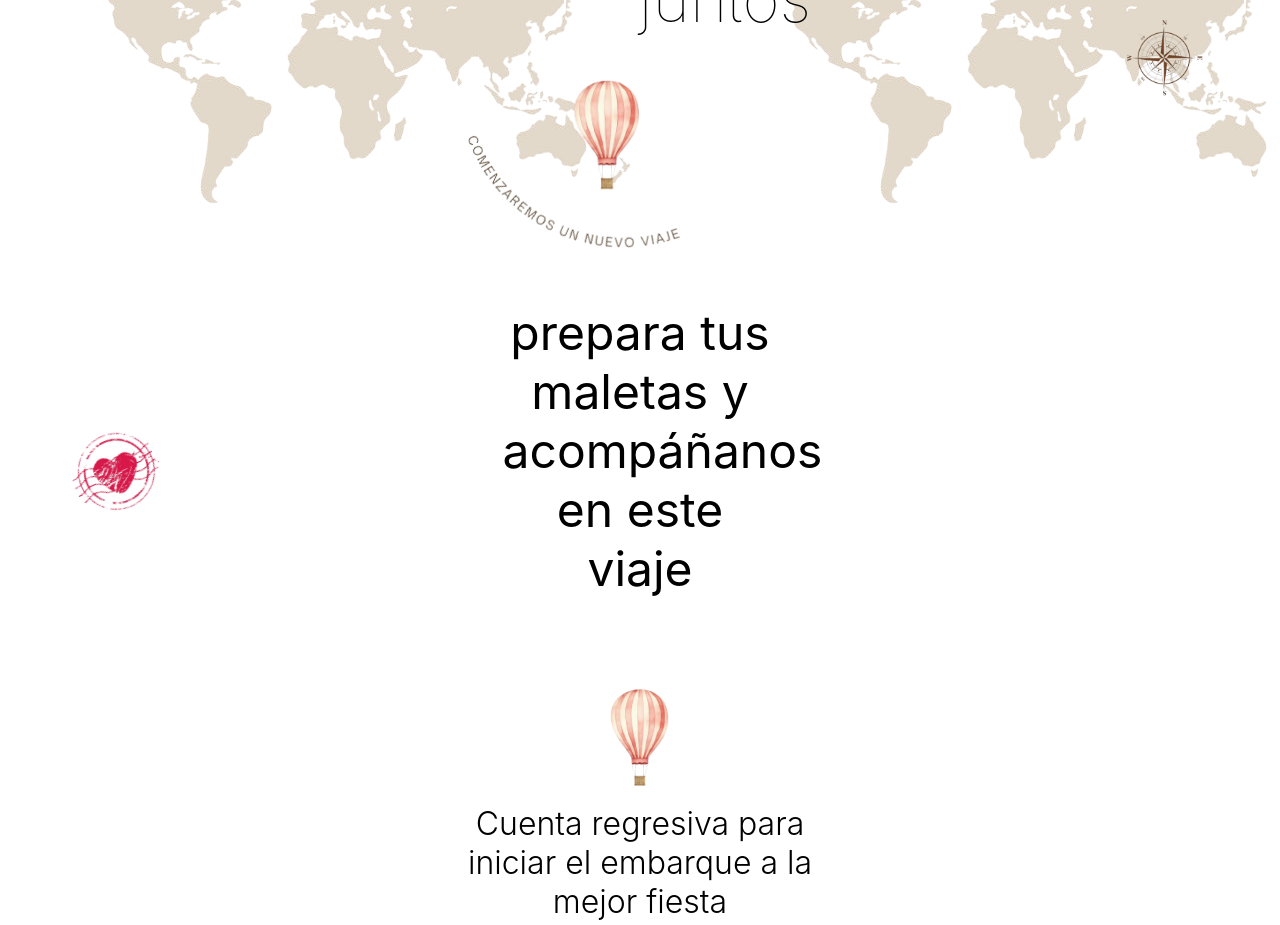
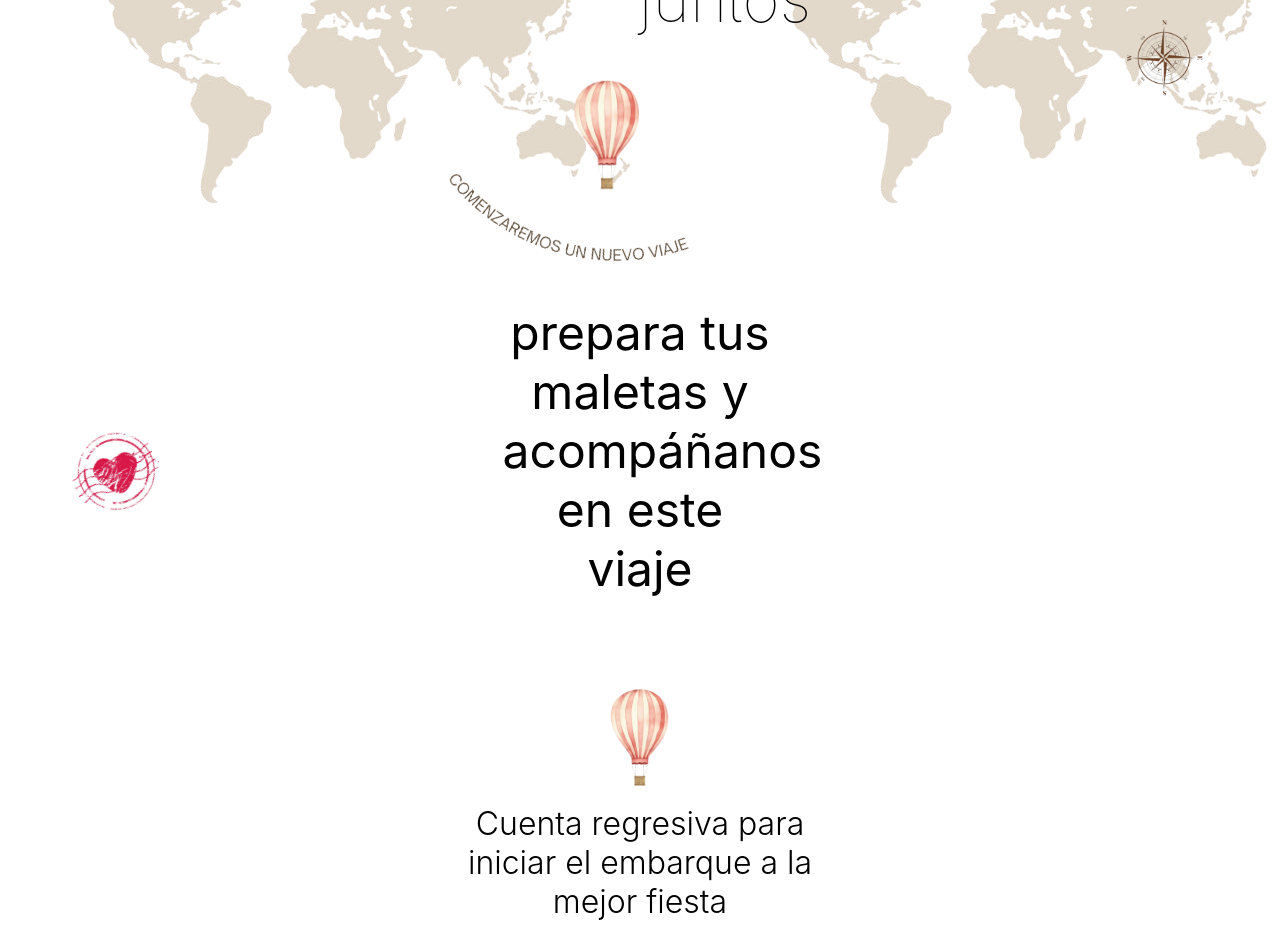
Before and after one commit to CristopherVanegas/BodaNicoleRo, a React (Vite) app in the folder boda_nicole_ro/: page / in a window 1280 px wide. Shown: the part 1040-1965 px from the top of the page. Built offline with nearby package versions, Linux system fonts and the light colour scheme; the HTML template or start-up script is replaced by a standard one; a web font is replaced by a local one.

Commit message:
Fix and Feat: Se reemplazó por una mejor imagen y alineó mejor al contenido

```diff
--- a/boda_nicole_ro/src/components/Story/story.module.css
+++ b/boda_nicole_ro/src/components/Story/story.module.css
@@ -106,16 +106,15 @@
     width: 400px;
     height: auto;
     margin: auto;
-    margin-top: 25px;
+    margin-top: 50px;
     margin-bottom: 150px;
-    background-color: aqua;
 }
 
 .nuevo_viaje {
     position: absolute;
     width: 250px;
     height: auto;
-    transform: rotate(25deg);
+    transform: rotate(16deg);
     left: 0%;
     top: 0%;
 }
```
Also changed, not shown: boda_nicole_ro/src/assets/images/texts/nuevo_viaje.png, boda_nicole_ro/src/assets/images/texts/nuevo_viaje1.png (added).
